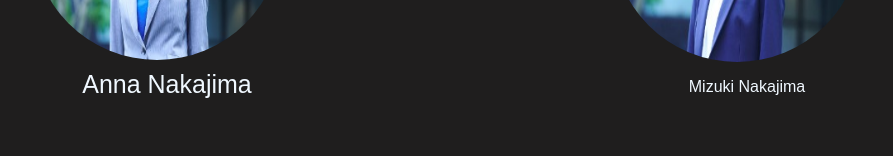
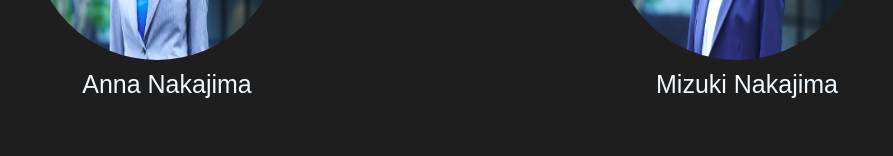
Before and after one commit to prajwal1721/shockers_wie_web_hack, a React (Create React App) app: page / in a window 1280 px wide. Shown: the part 1335-1491 px from the top of the page, without its empty margins (193-1086 px from the left). Built offline with nearby package versions, Linux system fonts and the light colour scheme.

Commit message:
About us2

```diff
--- a/src/pages/homepage/about.js
+++ b/src/pages/homepage/about.js
@@ -20,7 +20,7 @@ export const About = () => {
                     <div className="inner-right">
                         <img className='img1' src={p1}
                             alt="Owner2" />
-                        <span>{`Mizuki Nakajima`}</span>
+                        <span className='author'>{`Mizuki Nakajima`}</span>
                     </div>
                 </div>
             </div>
```
